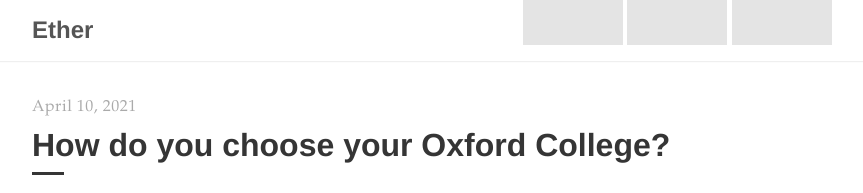
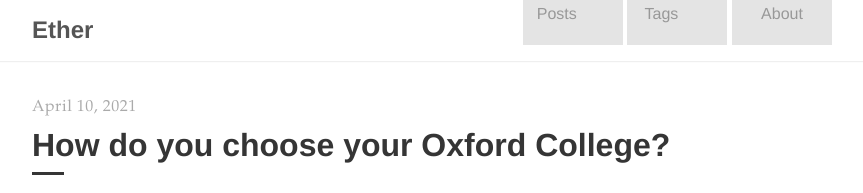
Before and after one commit to Ether-L/Ether-L.github.io, a Jekyll site: the page built from index.html, in a window 1280 px wide. Shown: the top 193 px of the page, without its empty margins (208-1071 px from the left). Built offline with Jekyll 4.4.1, drawn with Linux system fonts in a browser that asks for light colours; the list of posts is cut into pages by our own code.

Commit message:
Update _layout.scss

```diff
--- a/_sass/tale/_layout.scss
+++ b/_sass/tale/_layout.scss
@@ -56,9 +56,9 @@ footer,
   text-decoration: none;
   display: inline-block;
   background: lightgray;
-  height: 100px;
+  height: 8;
   width: 100px;
-  line-height: 1px;
+  line-height: 4;
   text-align: center;
 
     &:last-child {
```
